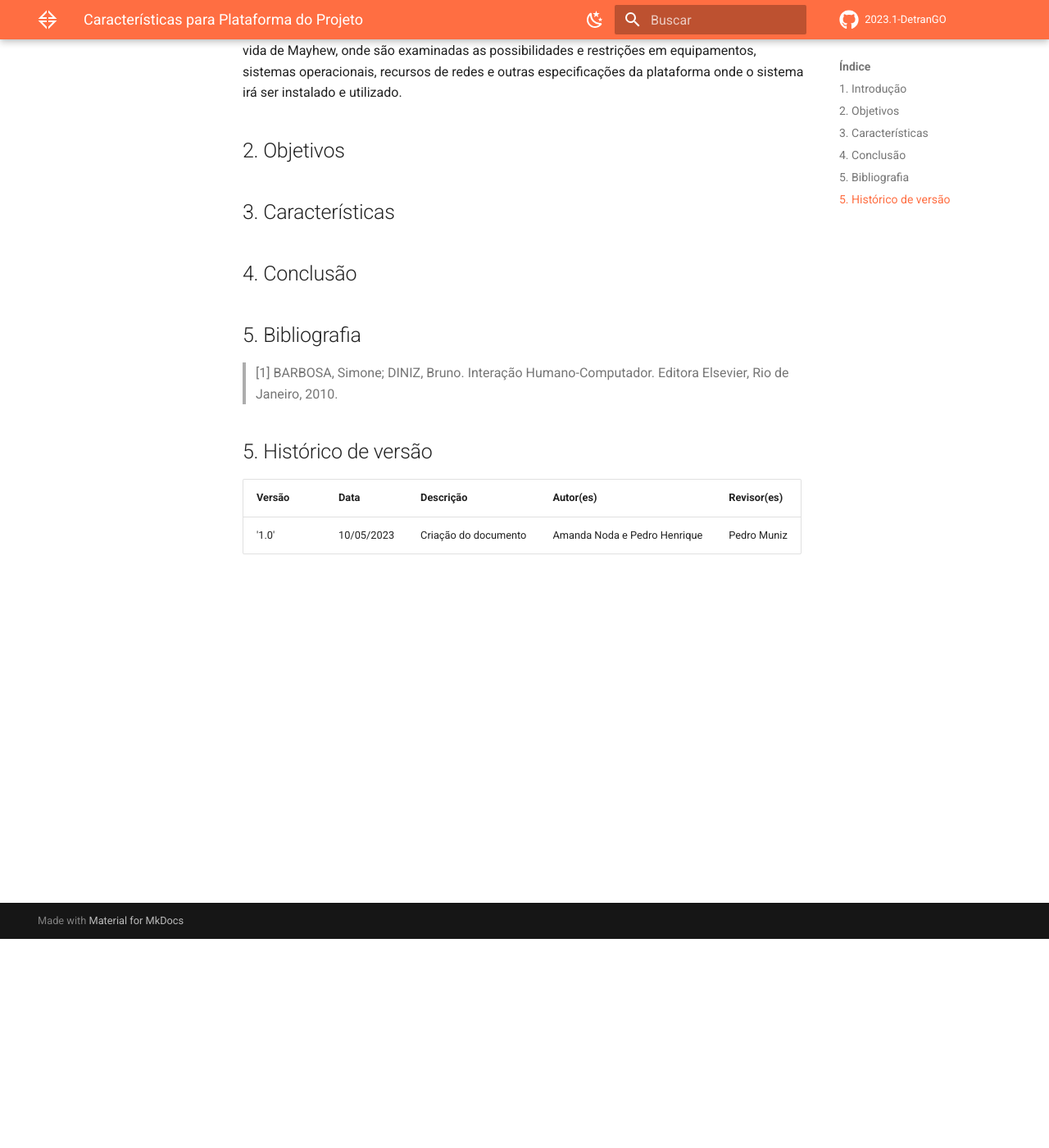
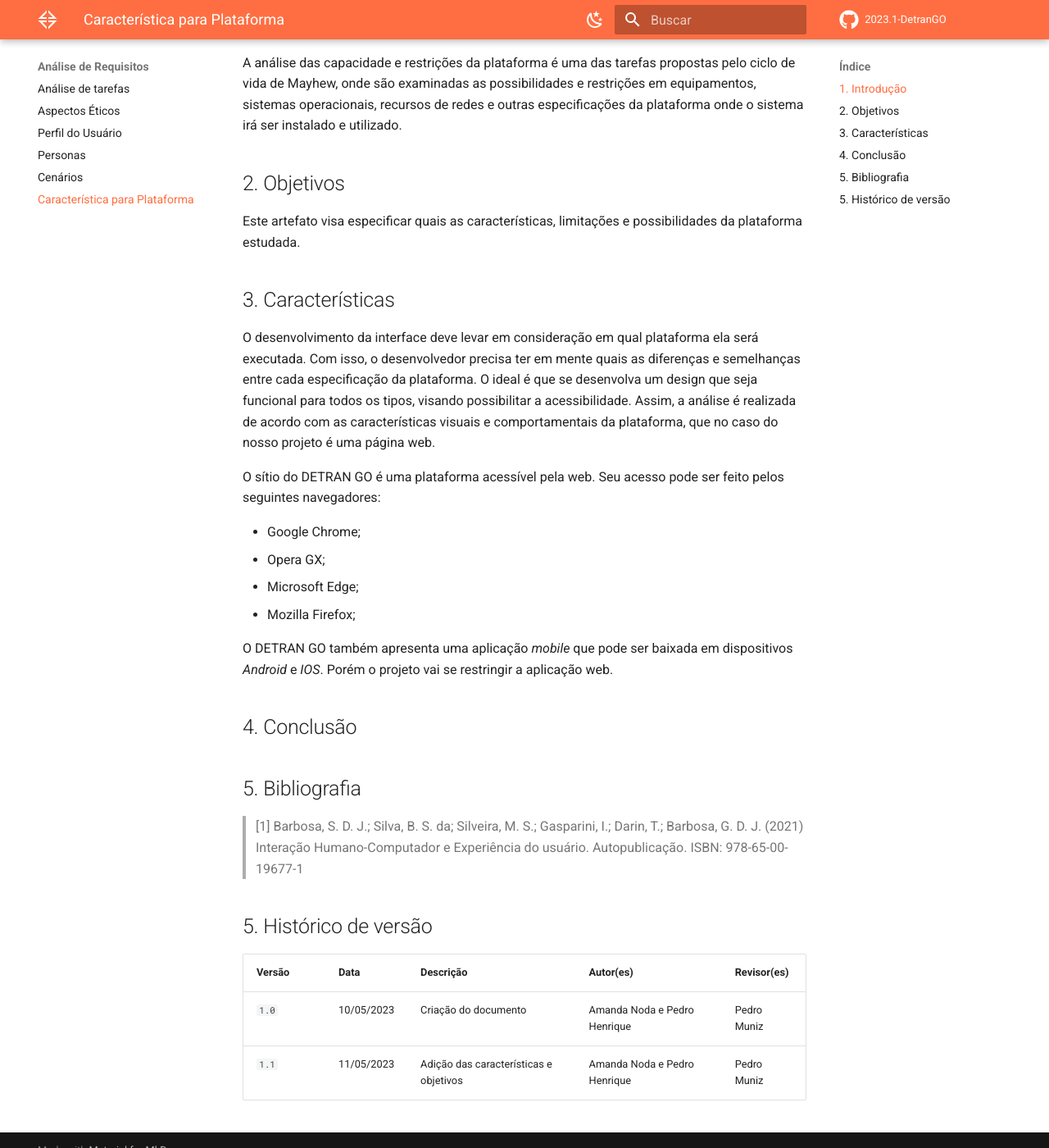
Before and after one commit to Interacao-Humano-Computador/2023.1-DetranGO, an MkDocs documentation site: the page built from docs/analise_requisitos/caracteristicas_para_plataforma.md, in a window 1280 px wide and 1400 px high, scrolled down 255 px. Shown: the whole window at 82% size. Built offline with MkDocs 1.6.1 and Material for MkDocs 9.7.7, drawn with Linux system fonts in a browser that asks for light colours; comment, search, counter and statistics services are not loaded; some of the changed text lies outside the part shown.

Commit message:
Update: objetivos e características

```diff
--- a/docs/analise_requisitos/caracteristicas_para_plataforma.md
+++ b/docs/analise_requisitos/caracteristicas_para_plataforma.md
@@ -4,17 +4,26 @@
 A análise das capacidade e restrições da plataforma é uma das tarefas propostas pelo ciclo de vida de Mayhew, onde são examinadas as possibilidades e restrições em equipamentos, sistemas operacionais, recursos de redes e outras especificações da plataforma onde o sistema irá ser instalado e utilizado.
 
 ## 2. Objetivos
+Este artefato visa especificar quais as características, limitações e possibilidades da plataforma estudada.
+## 3. Características
+O desenvolvimento da interface deve levar em consideração em qual plataforma ela será executada. Com isso, o desenvolvedor precisa ter em mente quais as diferenças e semelhanças entre cada especificação da plataforma. O ideal é que se desenvolva um design que seja funcional para todos os tipos, visando possibilitar a acessibilidade. Assim, a análise é realizada de acordo com as características visuais e comportamentais da plataforma, que no caso do nosso projeto é uma página web.
 
-## 3. Características
+O sítio do DETRAN GO é uma plataforma acessível pela web. Seu acesso pode ser feito pelos seguintes navegadores:
 
+* Google Chrome;
+* Opera GX;
+* Microsoft Edge;
+* Mozilla Firefox;
+
+O DETRAN GO também apresenta uma  aplicação *mobile* que pode ser baixada em dispositivos *Android* e *IOS*. Porém o projeto vai se restringir a aplicação web.
 ## 4. Conclusão
 
 ## 5. Bibliografia
 
-> [1] BARBOSA, Simone; DINIZ, Bruno. Interação Humano-Computador.
-Editora Elsevier, Rio de Janeiro, 2010.
+> [1] Barbosa, S. D. J.; Silva, B. S. da; Silveira, M. S.; Gasparini, I.; Darin, T.; Barbosa, G. D. J. (2021) Interação Humano-Computador e Experiência do usuário. Autopublicação. ISBN: 978-65-00-19677-1
 
 ## 5. Histórico de versão
 | Versão | Data       | Descrição            | Autor(es)   | Revisor(es)    |
 |--------|------------|----------------------|-------------|----------------|
-| '1.0'  | 10/05/2023 | Criação do documento | Amanda Noda e Pedro Henrique | Pedro Muniz |
+| `1.0`  | 10/05/2023 | Criação do documento | Amanda Noda e Pedro Henrique | Pedro Muniz |
+| `1.1`  | 11/05/2023 | Adição das características e objetivos | Amanda Noda e Pedro Henrique | Pedro Muniz |
--- a/mkdocs.yml
+++ b/mkdocs.yml
@@ -60,6 +60,7 @@
           - Perfil do Usuário: analise_requisitos/perfilUsuario.md
           - Personas: analise_requisitos/personas.md
           - Cenários: analise_requisitos/cenarios.md
+          - Característica para Plataforma: analise_requisitos/caracteristicas_para_plataforma.md
     - Apresentações:
           - Primeira etapa: apresentacoes/1a_apresentacao.md
           - Segunda etapa: apresentacoes/2a_apresentacao.md
```
